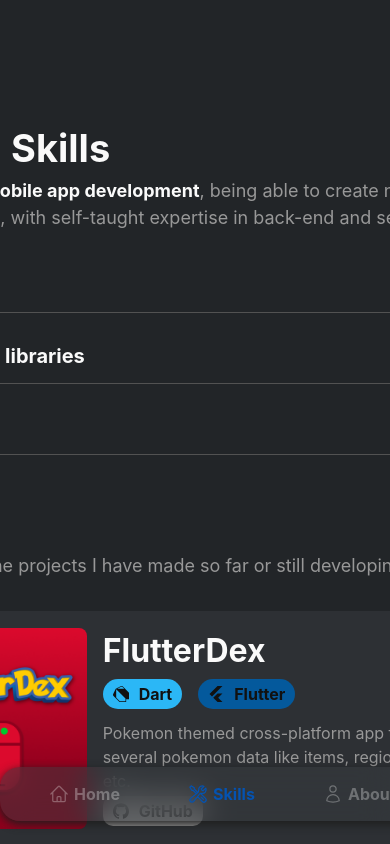
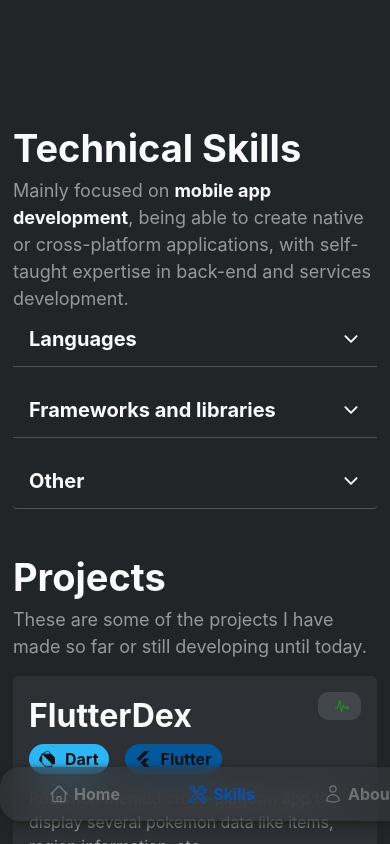
Before and after one commit to Jordiop/CharlyMech, a React (Vite) app: page / in a window 390 px wide. Both pictures are taken after a click on the item "Skills". Shown: the top 844 px of the page. Built offline with nearby package versions, Linux system fonts and the light colour scheme.

Commit message:
feat: responsiveness for skills screen

```diff
--- a/src/components/ProjectCard/ProjectCard.module.css
+++ b/src/components/ProjectCard/ProjectCard.module.css
@@ -28,14 +28,14 @@
 }
 
 .PulseIcon {
-	color: green;
+	color: rgb(9, 187, 9);
 	animation: pulse 1.5s infinite;
 	margin-left: 5px;
 }
 
 @keyframes pulse {
 	0% {
-		transform: scale(0.95);
+		transform: scale(0.85);
 		opacity: 0.7;
 	}
 	70% {
@@ -43,7 +43,7 @@
 		opacity: 1;
 	}
 	100% {
-		transform: scale(0.95);
+		transform: scale(0.85);
 		opacity: 0.7;
 	}
 }
@@ -79,3 +79,24 @@
 	position: absolute;
 	bottom: 0;
 }
+
+@media screen and (max-width: 900px) {
+	.ProjectCard {
+		width: 100%;
+	}
+
+	.ProjectStatus {
+		display: flex;
+		align-items: center;
+		justify-content: center;
+	}
+
+	.ProjectStatus > span,
+	.ProjectImg {
+		display: none;
+	}
+
+	.PulseIcon {
+		font-size: 18px;
+	}
+}
--- a/src/pages/Skills/Skills.jsx
+++ b/src/pages/Skills/Skills.jsx
@@ -38,7 +38,7 @@
 	return (
 		<>
 			<section className={style.Section}>
-				<div>
+				<div className={style.SkillContent}>
 					<CMTitle
 						fontSize={38}
 					>Technical Skills</CMTitle>
@@ -90,7 +90,7 @@
 						</StyledAccordionMUI>
 					</div>
 				</div>
-				<div>
+				<div className={style.SkillContent}>
 					<CMTitle
 						fontSize={38}
 					>Projects</CMTitle>
@@ -102,7 +102,7 @@
 					</CMSubtitle>
 					<div className={style.ProjectsContainer}>
 						{projects.map((proj, index) => (
-							<ProjectCard project={proj} key={index} />
+							<ProjectCard className={style.ProjectCard} project={proj} key={index} />
 						))}
 					</div>
 				</div>
--- a/src/pages/Skills/Skills.module.css
+++ b/src/pages/Skills/Skills.module.css
@@ -4,7 +4,7 @@
 	margin-bottom: 3em;
 }
 
-.Section > div {
+.SkillContent {
 	margin-bottom: 2.5em;
 }
 
@@ -25,3 +25,20 @@
 	column-gap: 1em;
 	row-gap: 2em;
 }
+
+@media screen and (min-width: 900px) and (max-width: 1400px) {
+	.Section {
+		max-width: 1000px;
+	}
+}
+
+@media screen and (max-width: 900px) {
+	.Section {
+		max-width: 600px;
+		padding: 0;
+	}
+
+	.ProjectsContainer {
+		padding: 0;
+	}
+}
```
